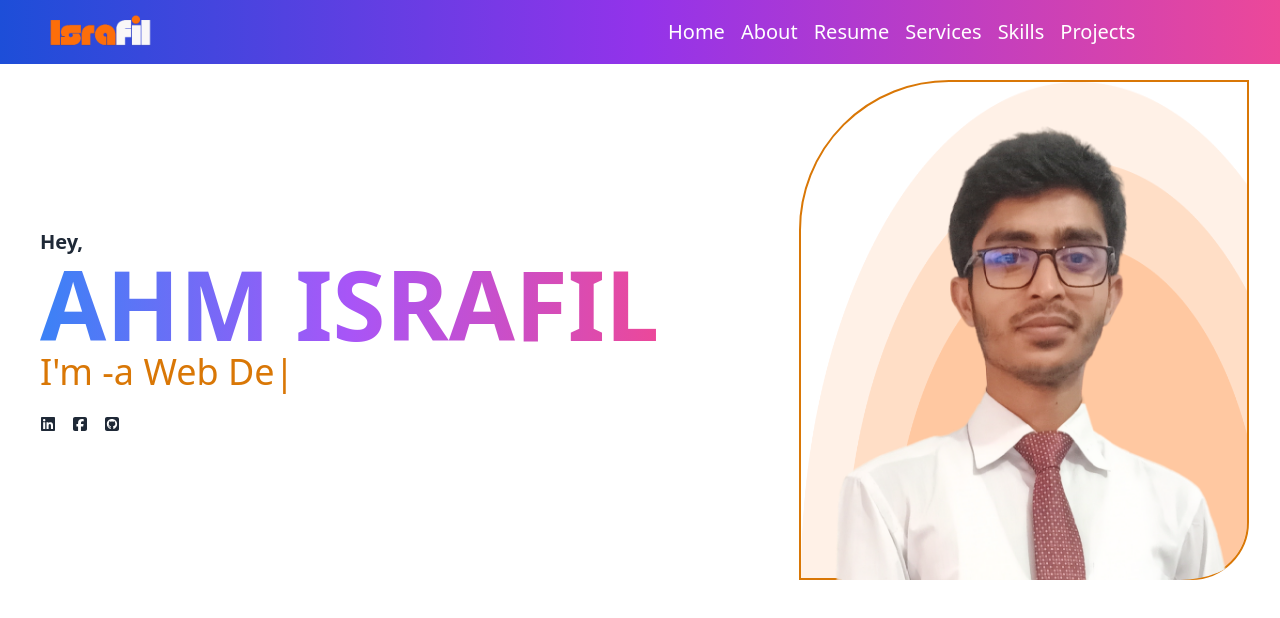
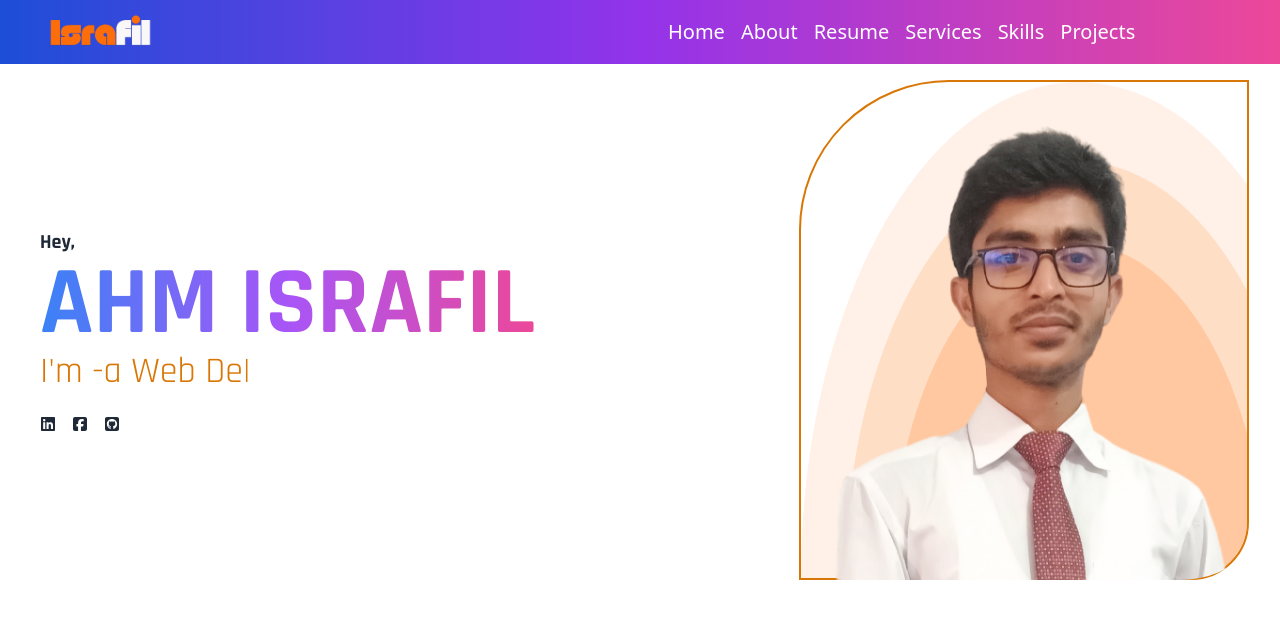
Before and after one commit to ahmisrafil/portfolio, a React (Vite) app: page / in a window 1280 px wide. Shown: the top 618 px of the page. Built offline with nearby package versions, Linux system fonts and the light colour scheme.

Commit message:
theme font updated

```diff
--- a/src/index.css
+++ b/src/index.css
@@ -1,3 +1,11 @@
+/* index.css */
+@import url('https://fonts.googleapis.com/css2?family=Rajdhani:wght@400;500;600;700&display=swap');
 @tailwind base;
 @tailwind components;
 @tailwind utilities;
+
+@layer base {
+    html {
+        font-family: 'Rajdhani', sans-serif;
+    }
+  }
```
